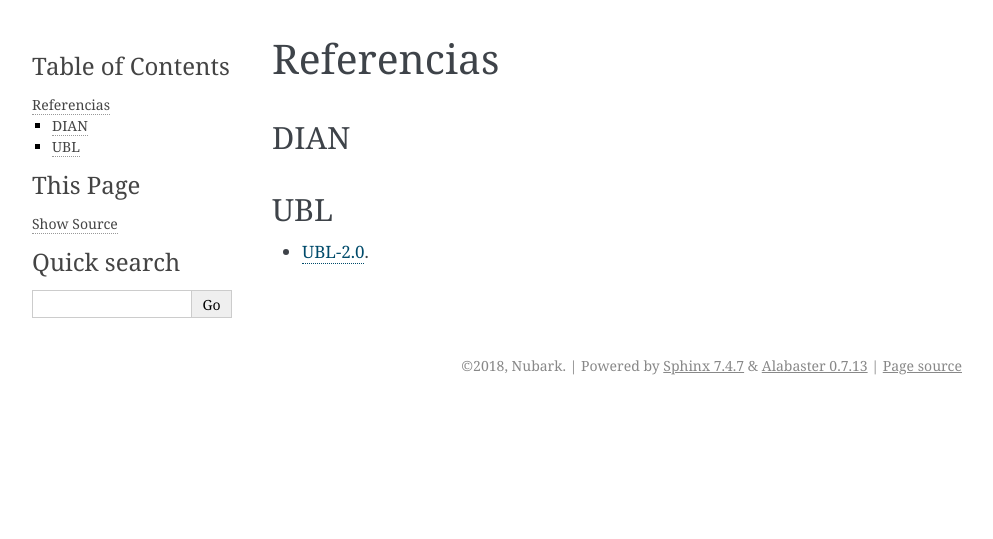
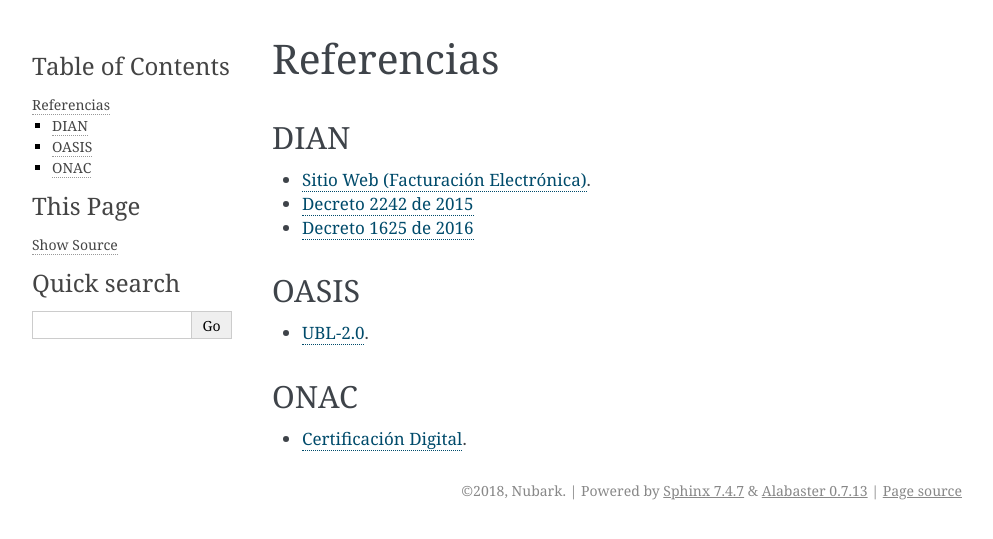
Before and after one commit to knowark/facturark, a Sphinx documentation site: the page built from docs/referencias/index.rst, in a window 1280 px wide. Shown: the top 539 px of the page, without its empty margins (148-1141 px from the left). Built offline with Sphinx 7.4.7, drawn with Linux system fonts in a browser that asks for light colours.

Commit message:
Agregar documentación técnica general de la DIAN, OASIS y la ONAC

```diff
--- a/docs/referencias/index.rst
+++ b/docs/referencias/index.rst
@@ -4,9 +4,22 @@
 DIAN
 ----
 
+- `Sitio Web (Facturación Electrónica) <https://www.dian.gov.co/
+  fizcalizacioncontrol/herramienconsulta/FacturaElectronica/
+  Presentacion/Paginas/Queesfacturaelectr%C3%B3nica.aspx>`_.
+- `Decreto 2242 de 2015 </_static/referencias/
+  Decreto_2242_del_24_de_Noviembre_2015.pdf>`_
+- `Decreto 1625 de 2016 </_static/referencias/
+  Decreto_1625_del_11_de_Octubre_de_2016.pdf>`_
 
 
-UBL
----
+OASIS
+-----
 
 - `UBL-2.0 </_static/referencias/UBL-2.0.pdf>`_.
+
+ONAC
+----
+
+- `Certificación Digital <https://onac.org.co/directorio-de-acreditados/
+  directorio-de-acreditacion-busqueda-por-esquema-de-acreditacion>`_.
```
Also changed, not shown: 1 other file.
